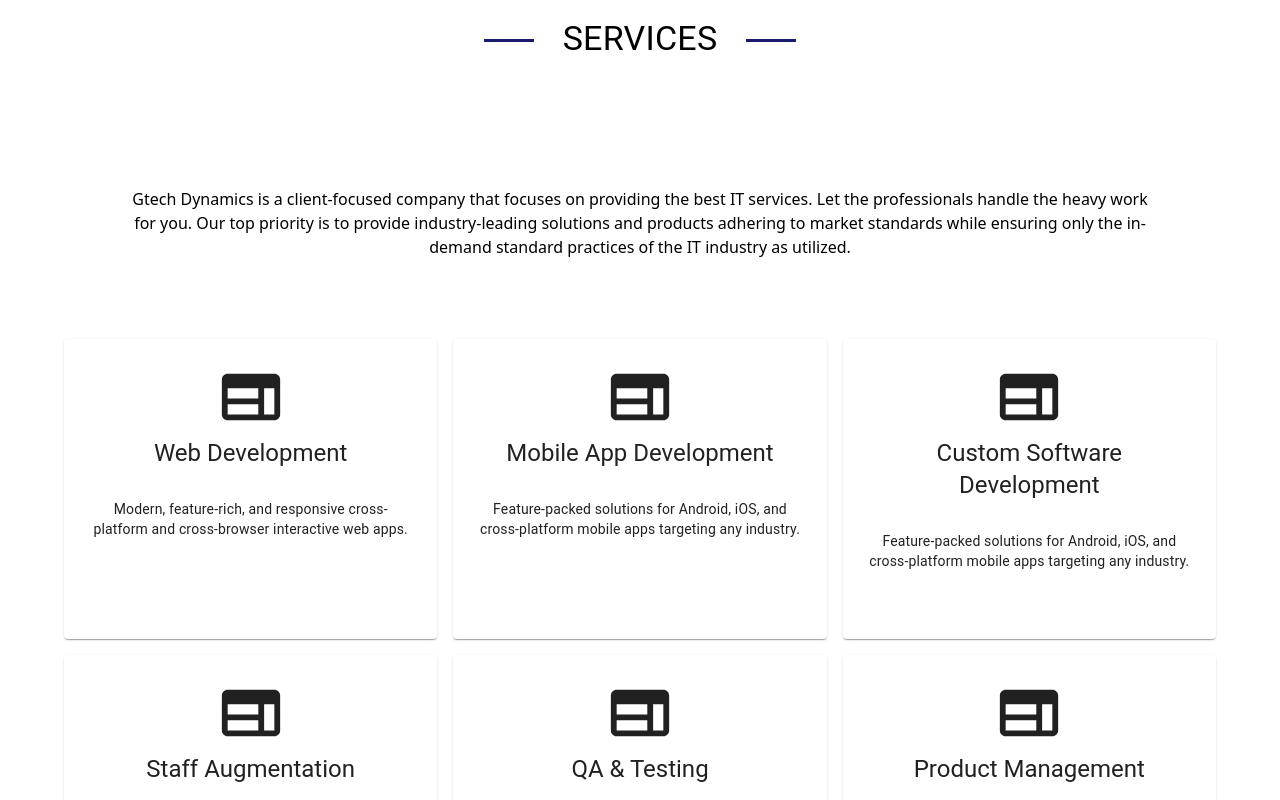
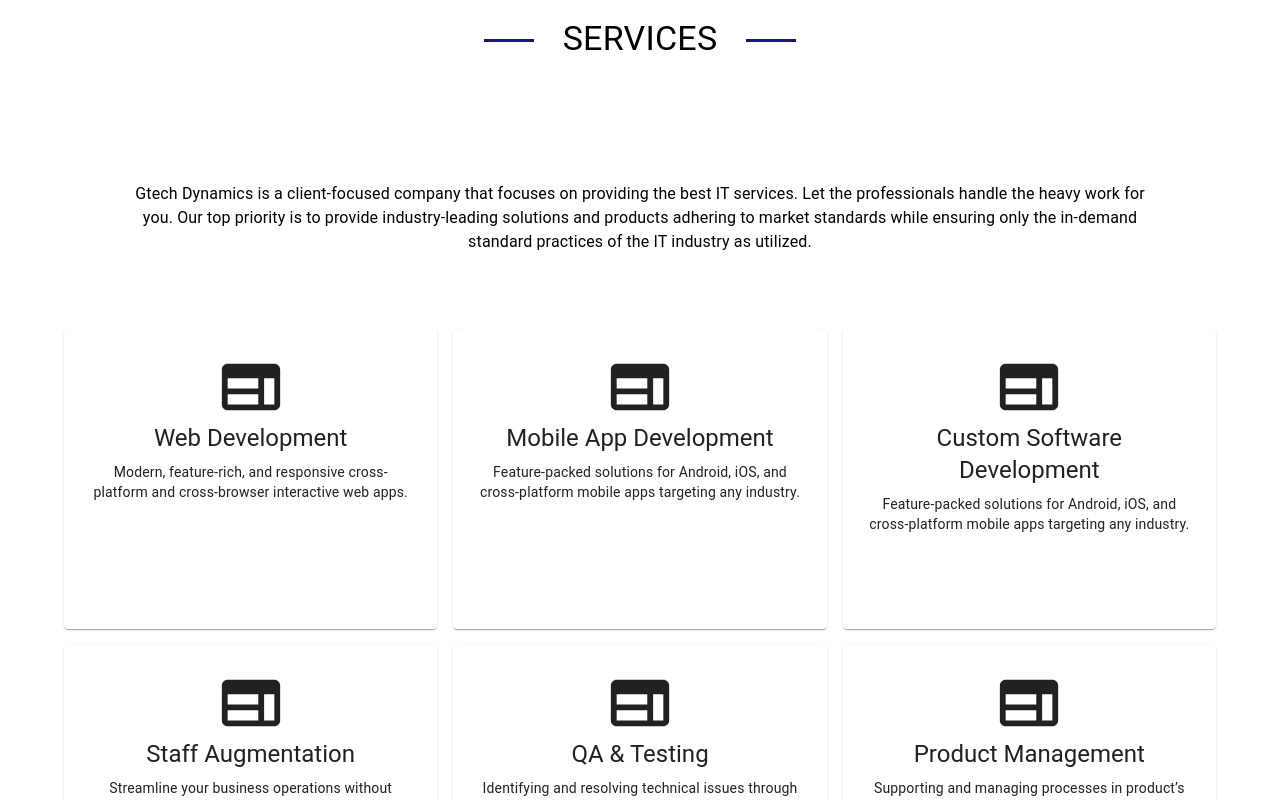
Before and after one commit to GTech-Dynamics/gtech-dynamics, a React (Create React App) app: page /services in a window 1280 px wide. Shown: the part 740-1540 px from the top of the page. Built offline with nearby package versions, Linux system fonts and the light colour scheme.

Commit message:
Add packages

```diff
--- a/package.json
+++ b/package.json
@@ -3,6 +3,8 @@
   "version": "0.1.0",
   "private": true,
   "dependencies": {
+    "@emotion/react": "^11.11.4",
+    "@emotion/styled": "^11.11.0",
     "@mui/material": "^5.15.12",
     "@mui/system": "^5.15.12",
     "bootstrap": "^5.3.3",
--- a/src/components/home/carousel.jsx
+++ b/src/components/home/carousel.jsx
@@ -2,7 +2,6 @@
 import { Box, Typography, Button} from '@mui/material';
 import { ArrowForward }  from '@mui/icons-material';
 import Carousel from 'react-material-ui-carousel';
-import CarousalWrapper from 'react-material-ui-carousel';
 import { Link } from 'react-router-dom';
 import '../../style/home.css';
 
@@ -23,24 +22,23 @@
 ];
   return (
     <Box className="parent">
-        <CarousalWrapper className='carousal-wrapper'>
           <Carousel className='carousal' autoPlay={false}>
             {items.map((item, i) => (
               <Box className="carousal-items ">
                 <Typography variant='h2'>{item.name}</Typography>
-                <Typography variant="p" sx={{margin: '15px'}}>{item.description}</Typography>
+                <Typography variant="p">{item.description}</Typography>
                 <Box className="buttons-container">
-                    <Button variant="outlined" endIcon={<ArrowForward  color="white"/>} size="large" component={Link} to="/about-us" className='btn'>
+                    <Button variant="outlined" endIcon={<ArrowForward  color="white"/>} size="large" component={Link} to="/about-us" className='button'>
                         About Us
                     </Button>
-                    <Button variant="outlined" endIcon={<ArrowForward color="white"/>} size="large" component={Link} to="/contact-us"  className='btn'>
+                    <Button variant="outlined" endIcon={<ArrowForward color="white"/>} size="large" component={Link} to="/contact-us"  className='button'>
                         Contact Us
                     </Button>
                 </Box>
               </Box>
             ))}
           </Carousel>
-        </CarousalWrapper>
+        {/* </CarousalWrapper> */}
     </Box>
   );
 };
--- a/src/components/portfolio/PortfolioComponent.jsx
+++ b/src/components/portfolio/PortfolioComponent.jsx
@@ -15,8 +15,8 @@
     <Container className='child2'>
        <Typography variant="h6" className='styled-heading'>Projects</Typography>
        <Typography variant='h4'>Our Portfolio</Typography>
-       <Box className='inner-child'>
-            <Typography variant='body1'>
+       <Box>
+            <Typography variant='p'>
             Our portfolio displays the strength of our skilled IT team.
             Check out the list of our projects and the success we delivered to our client's business.
             </Typography>
--- a/src/components/service/services.jsx
+++ b/src/components/service/services.jsx
@@ -42,7 +42,7 @@
        <Typography variant='h4' className='styled-heading'>SERVICES</Typography>
        <Typography variant='h4'>Services We Provide</Typography>
        <Box className="child2">
-            <Typography variant='p'>
+            <Typography variant='body1'>
                 Gtech Dynamics is a client-focused company that focuses on providing the best IT
                 services. Let the professionals handle the heavy work for you. Our top priority is to provide industry-leading
                 solutions and products adhering to market standards while ensuring only the in-demand standard
@@ -50,16 +50,16 @@
             </Typography>
        </Box>
 
-       <Grid container spacing={2} className=''>
+       <Grid container spacing={2} className='grid'>
                 {items.map((item, index) => (
                     <Grid item xs={12} sm={6} md={4} key={index}>
                         <Card className="service-card">
                             <CardContent  className='service-card-content'>
                                 {React.cloneElement(item.icon, { style: { fontSize: 70 } })}
-                                <Typography variant="h5" component="h2" gutterBottom sx={{margin:'5px'}}>
+                                <Typography variant="h5" component="h2" gutterBottom>
                                     {item.heading}
                                 </Typography>
-                                <Typography variant="body2" component="p" sx={{marginTop:'30px'}}>
+                                <Typography variant="body2" component="p">
                                     {item.description}
                                 </Typography>
                             </CardContent>
--- a/src/style/home.css
+++ b/src/style/home.css
@@ -15,11 +15,6 @@
     width: 100%;
     align-items: center;
     height: 100%;
-    background-color: yello;
-}
-.carousal-wrapper {
-    /* position: absolute; */
-    height: 100%;
     backdrop-filter: blur(5px);
 }
 .carousal-items {
@@ -30,14 +25,15 @@
     height: 100%;
     text-align: center;
     padding: 100px;
+    color:white;
     animation: slideFromBottom 1.5s forwards, fadeIn 1.5s forwards;
 }
 .buttons-container {
     display: flex;
-    gap: 10px;
+    gap: 15px;
     margin-top: 15px;
 }
-.btn {
+.button {
     background-color: white;
     color: black;
 }
--- a/src/style/portfolio.css
+++ b/src/style/portfolio.css
@@ -22,18 +22,18 @@
 }
 .child2 {
     display: flex;
-    flex-direction: column;
+    flex-direction: row;
     justify-content: center;
     align-items: center;
     text-align: center;
     padding: 50px;
 }
 .child2 > * {
-    padding: 10px;
+    padding: 5px;
+    align-items: center;
+    justify-content: center;
 }
-.child2 > .inner-child1 {
-    padding: 10px;
-}
+
 .child2 > .inner-child2 {
     width: 100%;
 }
--- a/src/style/service.css
+++ b/src/style/service.css
@@ -88,7 +88,7 @@
 }
 .service-card-content {
     text-align: center;
-    padding: '30px';
+    padding: '10px';
 }
 @keyframes fadeIn {
     from {
```
Also changed, not shown: 1 other file (tests, documents, lock files or other folders).
